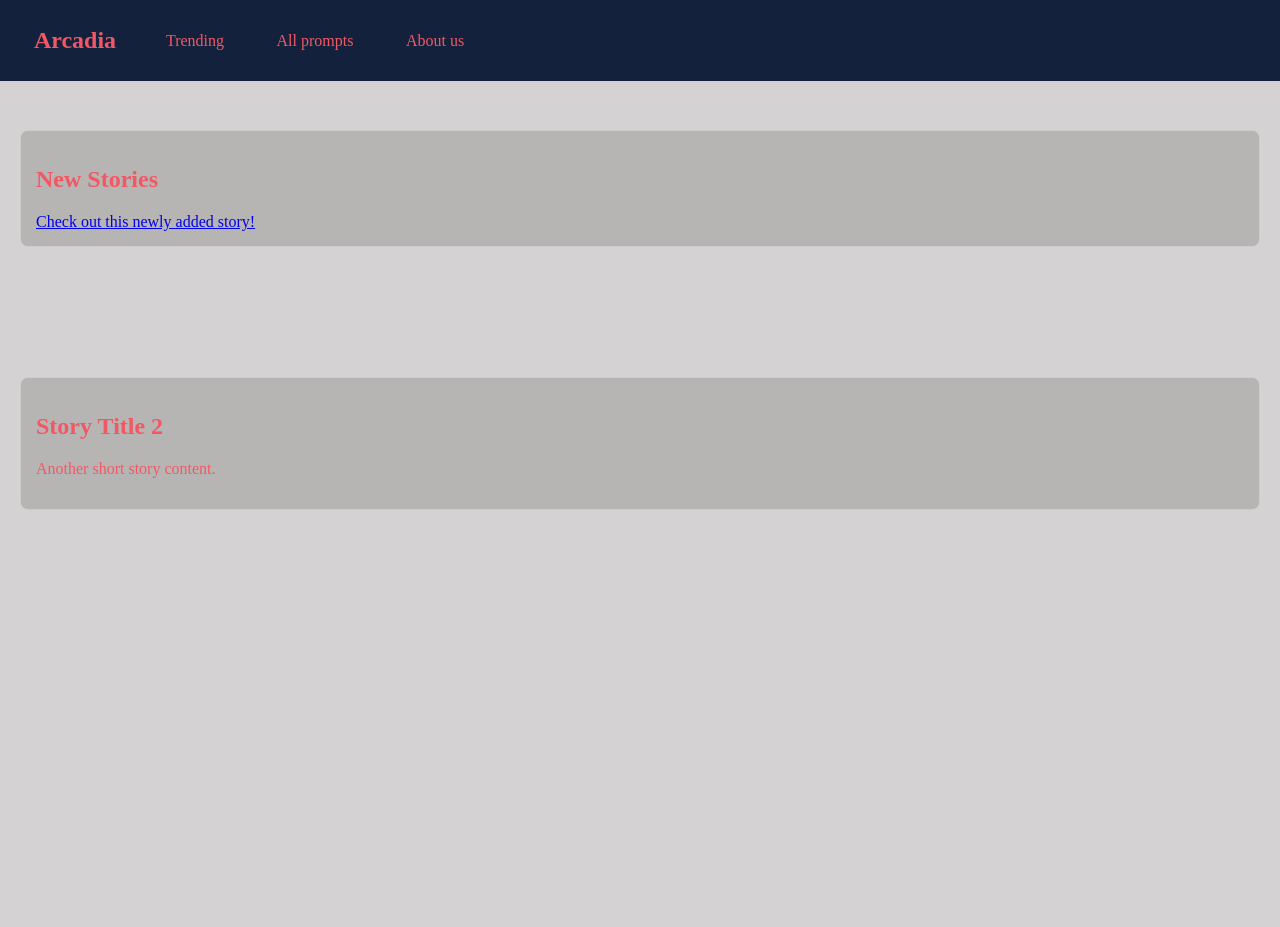
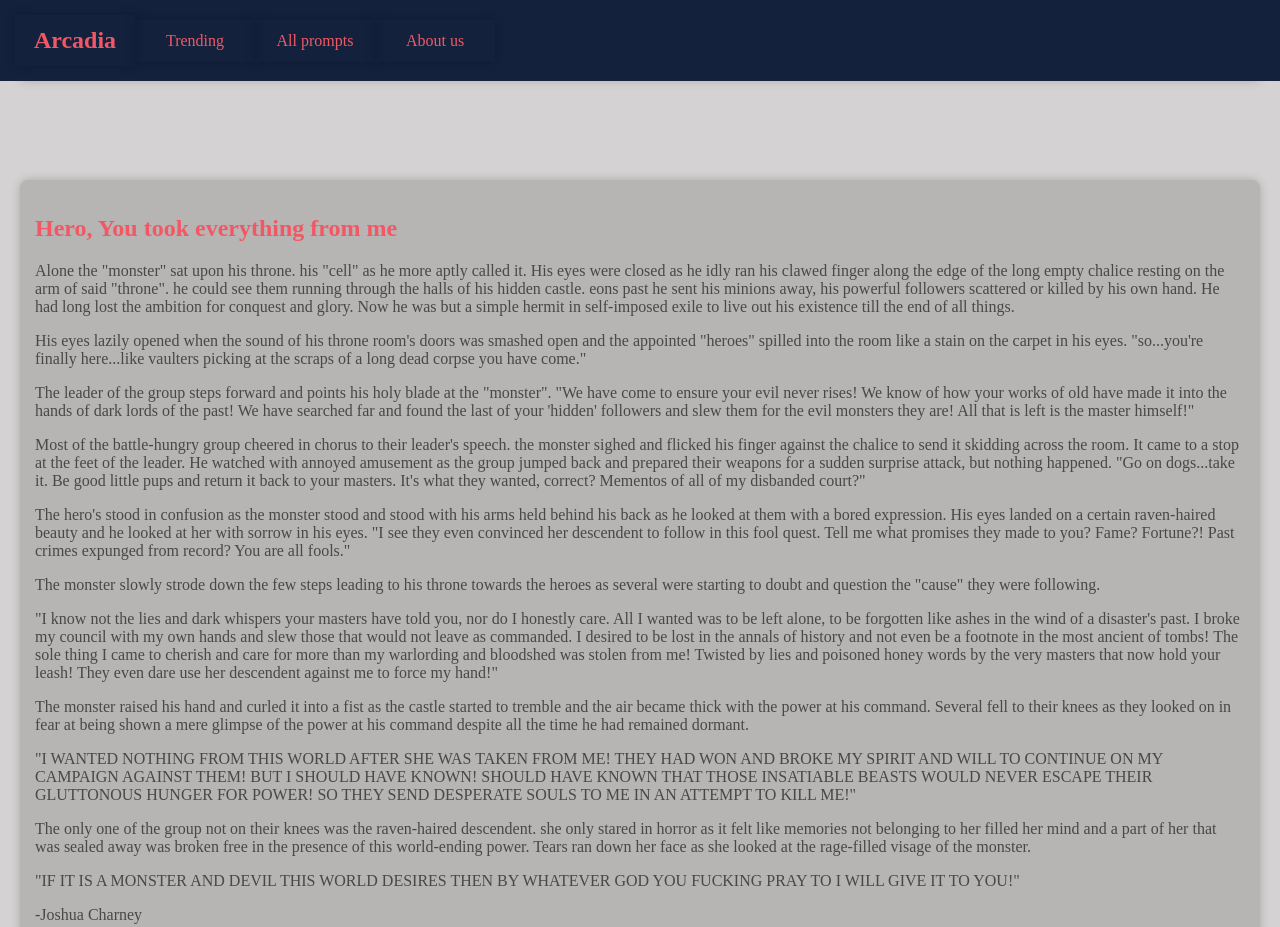
Before and after one commit to ArekJensen/ProjectArcadia, a plain HTML site: page Index.html in a window 1280 px wide. Shown: the top 927 px of the page. Before the commit the page ends 800 px from the top, so only its background shows below. Drawn offline with Linux system fonts and the light colour scheme.

Commit message:
Adding text

```diff
--- a/Arcadia.css
+++ b/Arcadia.css
@@ -9,14 +9,15 @@ body {
 }
 
 header {
-    background-color: #f2f2f2;
-    padding: 0;
+    padding: 30px;
     text-align: left;
     font-family: 'Times New Roman', Times, serif;
+    box-shadow: 0 0 10px rgba(0, 0, 0, 0.2);
 }
 
 p {
     font-family: 'Times New Roman', Times, serif;
+    color: #484848;
 }
 
 main {
@@ -25,13 +26,14 @@ main {
 }
 
 .story {
-    border: 1px solid #ccc;
+    border: 0px solid #ccc;
     border-radius: 8px;
     padding: 15px;
-    margin-top: 130px;
+    margin-top: 100px;
     font-family: 'Times New Roman', Times, serif;
     background-color: #b7b4b4;
     color: #f25864;
+    box-shadow: 0 0 10px rgba(0, 0, 0, 0.2);
 }
 
 nav {
@@ -57,11 +59,12 @@ nav a {
     cursor: pointer;
     width: 120px;
     box-sizing: border-box;
+    box-shadow: 0 0 10px rgba(0, 0, 0, 0.2);
 }
 
 nav a:hover {
     font-weight: bold;
-    color: #ddd;
+    color: #b8b4b4;
     width: 120px;
 }
 
--- a/Index.html
+++ b/Index.html
@@ -21,8 +21,30 @@
     </header>
     <main>
         <div class="story">
-            <h2>New Stories</h2>
-            <a href="All-Stories/ITFTHTP-ScarlettRose.html">Check out this newly added story!</a>
+            <h2>Hero, You took everything from me</h2>
+            <p>Alone the "monster" sat upon his throne. his "cell" as he more aptly called it. His eyes were closed as he idly ran his clawed finger along the edge of the long empty chalice resting on the arm of said "throne". he could see them running through the halls of his hidden castle. eons past he sent his minions away, his powerful followers scattered or killed by his own hand. He had long lost the ambition for conquest and glory. Now he was but a simple hermit in self-imposed exile to live out his existence till the end of all things.</p>
+
+            <p>His eyes lazily opened when the sound of his throne room's doors was smashed open and the appointed "heroes" spilled into the room like a stain on the carpet in his eyes. "so...you're finally here...like vaulters picking at the scraps of a long dead corpse you have come."</p>
+
+            <p>The leader of the group steps forward and points his holy blade at the "monster".  "We have come to ensure your evil never rises! We know of how your works of old have made it into the hands of dark lords of the past! We have searched far and found the last of your 'hidden' followers and slew them for the evil monsters they are! All that is left is the master himself!"</p>
+
+            <p>Most of the battle-hungry group cheered in chorus to their leader's speech. the monster sighed and flicked his finger against the chalice to send it skidding across the room. It came to a stop at the feet of the leader. He watched with annoyed amusement as the group jumped back and prepared their weapons for a sudden surprise attack, but nothing happened. "Go on dogs...take it. Be good little pups and return it back to your masters. It's what they wanted, correct? Mementos of all of my disbanded court?"</p>
+
+            <p>The hero's stood in confusion as the monster stood and stood with his arms held behind his back as he looked at them with a bored expression. His eyes landed on a certain raven-haired beauty and he looked at her with sorrow in his eyes. "I see they even convinced her descendent to follow in this fool quest. Tell me what promises they made to you? Fame? Fortune?! Past crimes expunged from record? You are all fools."</p>
+
+            <p>The monster slowly strode down the few steps leading to his throne towards the heroes as several were starting to doubt and question the "cause" they were following.</p>
+
+            <p>"I know not the lies and dark whispers your masters have told you, nor do I honestly care. All I wanted was to be left alone, to be forgotten like ashes in the wind of a disaster's past. I broke my council with my own hands and slew those that would not leave as commanded. I desired to be lost in the annals of history and not even be a footnote in the most ancient of tombs! The sole thing I came to cherish and care for more than my warlording and bloodshed was stolen from me! Twisted by lies and poisoned honey words by the very masters that now hold your leash! They even dare use her descendent against me to force my hand!"</p>
+
+            <p>The monster raised his hand and curled it into a fist as the castle started to tremble and the air became thick with the power at his command. Several fell to their knees as they looked on in fear at being shown a mere glimpse of the power at his command despite all the time he had remained dormant.</p>
+
+            <p>"I WANTED NOTHING FROM THIS WORLD AFTER SHE WAS TAKEN FROM ME! THEY HAD WON AND BROKE MY SPIRIT AND WILL TO CONTINUE ON MY CAMPAIGN AGAINST THEM! BUT I SHOULD HAVE KNOWN! SHOULD HAVE KNOWN THAT THOSE INSATIABLE BEASTS WOULD NEVER ESCAPE THEIR GLUTTONOUS HUNGER FOR POWER! SO THEY SEND DESPERATE SOULS TO ME IN AN ATTEMPT TO KILL ME!"</p>
+
+            <p>The only one of the group not on their knees was the raven-haired descendent. she only stared in horror as it felt like memories not belonging to her filled her mind and a part of her that was sealed away was broken free in the presence of this world-ending power. Tears ran down her face as she looked at the rage-filled visage of the monster.</p>
+
+            <p>"IF IT IS A MONSTER AND DEVIL THIS WORLD DESIRES THEN BY WHATEVER GOD YOU FUCKING PRAY TO I WILL GIVE IT TO YOU!"</p>
+
+            <p>-Joshua Charney</p>
         </div>
 
         <div class="story">
```
